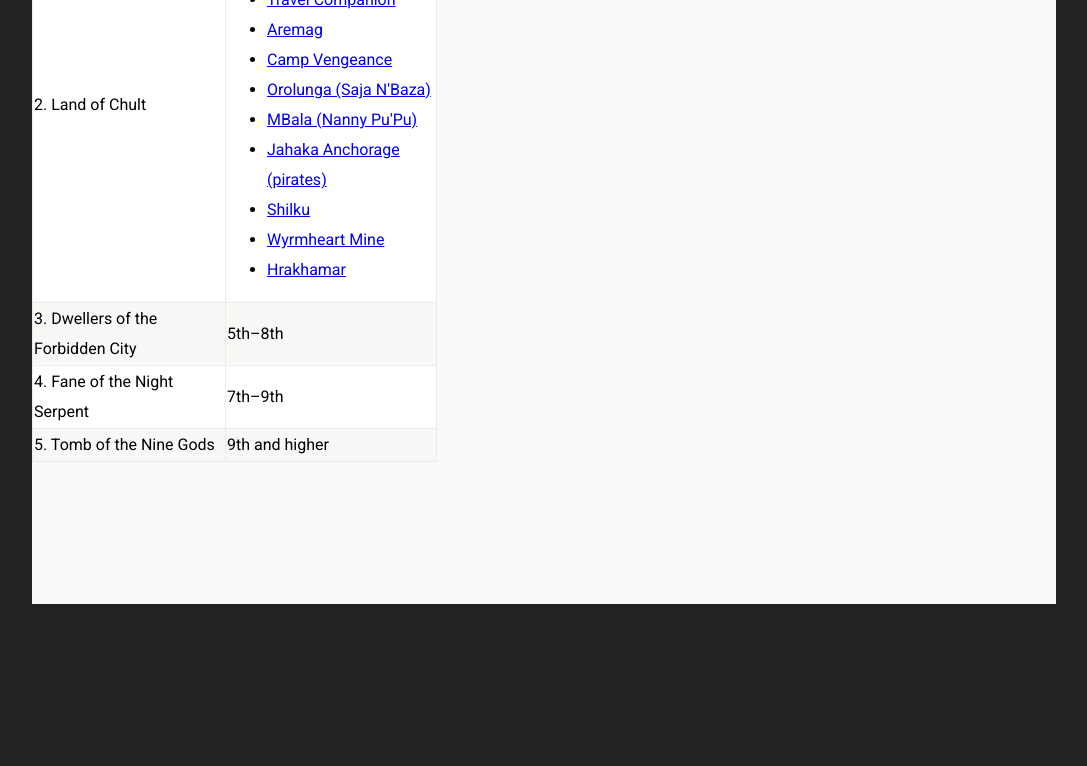
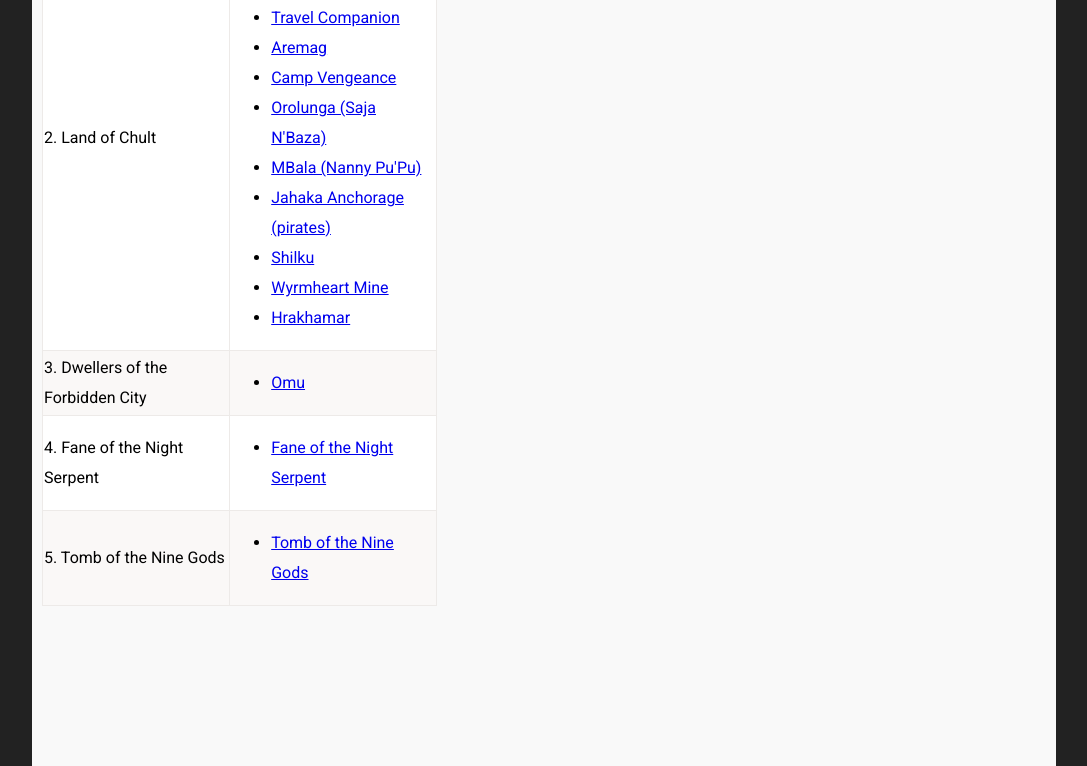
Before and after one commit to MrZinteh/tombs-of-annihilation, a plain HTML site: page index.html in a window 1280 px wide. Shown: the part 546-1312 px from the top of the page, without its empty margins (96-1183 px from the left). Before the commit the page ends 1150 px from the top, so only its background shows below. Drawn offline with Linux system fonts and the light colour scheme.

Commit message:
Updated links

```diff
--- a/index.html
+++ b/index.html
@@ -62,15 +62,27 @@
                         </tr>
                         <tr>
                             <td style="text-align: left;">3. Dwellers of the Forbidden City</td>
-                            <td style="text-align: left;">5th–8th</td>
+                            <td style="text-align: left;">
+                                <ul>
+                                    <li><a href="https://www.dndbeyond.com/sources/toa/dwellers-of-the-forbidden-city">Omu</a></li>
+                                </ul>
+                            </td>
                         </tr>
                         <tr>
                             <td style="text-align: left;">4. Fane of the Night Serpent</td>
-                            <td style="text-align: left;">7th–9th</td>
+                            <td style="text-align: left;">
+                                <ul>
+                                    <li><a href="https://www.dndbeyond.com/sources/toa/fane-of-the-night-serpent">Fane of the Night Serpent</a></li>
+                                </ul>
+                            </td>
                         </tr>
                         <tr>
                             <td style="text-align: left;">5. Tomb of the Nine Gods</td>
-                            <td style="text-align: left;">9th and higher</td>
+                            <td style="text-align: left;">
+                                <ul>
+                                    <li><a href="https://www.dndbeyond.com/sources/toa/tomb-of-the-nine-gods">Tomb of the Nine Gods</a></li>
+                                </ul>
+                            </td>
                         </tr>
                     </tbody>
                 </table>
--- a/resources/css/style.css
+++ b/resources/css/style.css
@@ -38,6 +38,7 @@ header div {
 .grid #useful-links {
     grid-row: 2 / 9;
     grid-column: 1 / 3;
+    padding-left: 10px;
 }
 
 .grid #map {
```
